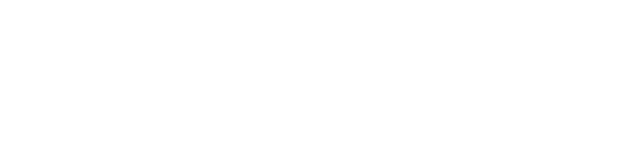
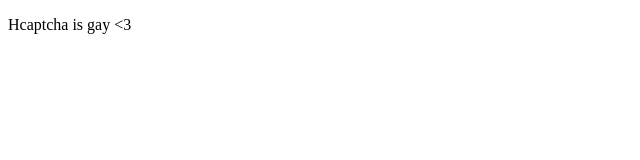
Before and after one commit to GokuCodeZ/hcaptcha.github.io, a plain HTML site: page index.html in a window 1280 px wide. Shown: the whole page, without its empty margins (0-640 px from the left). Drawn offline with Linux system fonts and the light colour scheme.

Commit message:
Update index.html

```diff
--- a/index.html
+++ b/index.html
@@ -7,5 +7,6 @@
     <title>hcaptcha scraper website</title>
   </head>
   <body>
+    <p>Hcaptcha is gay <3</p>
   </body>
 </html>
```
